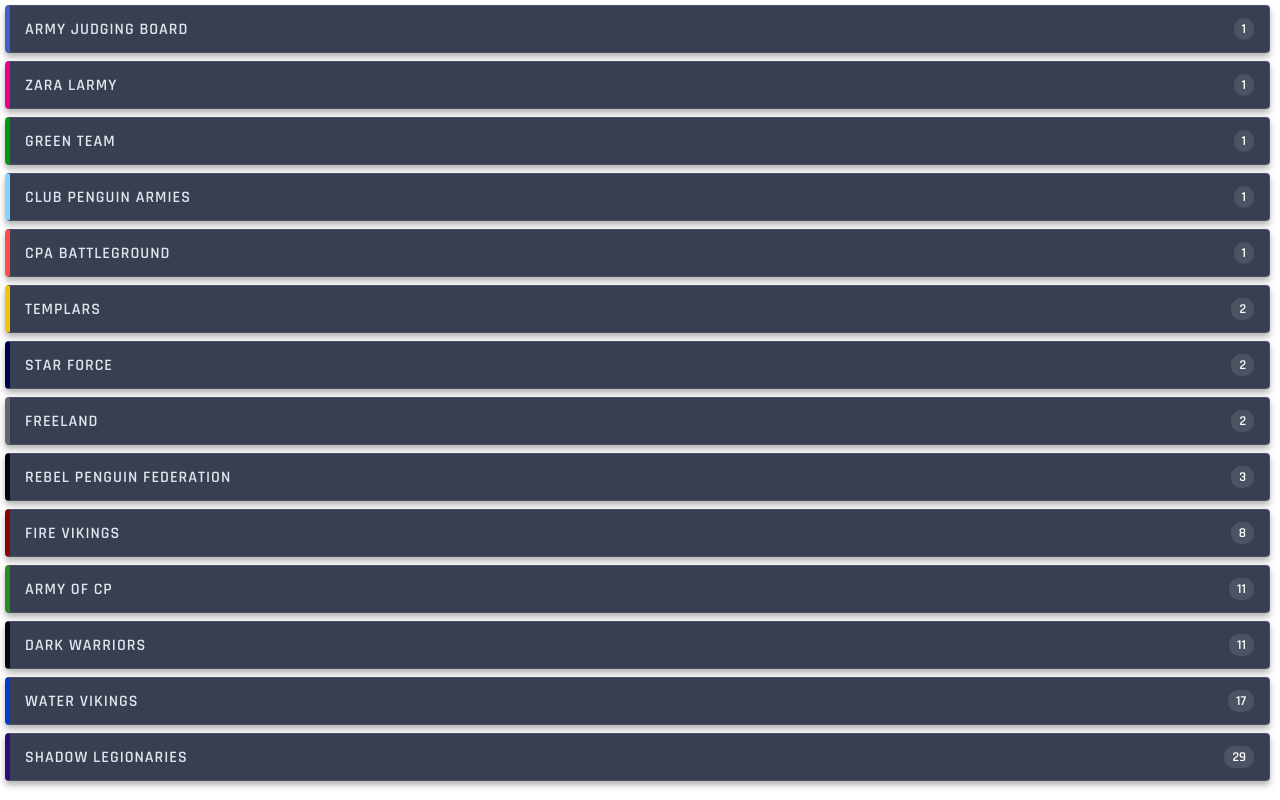
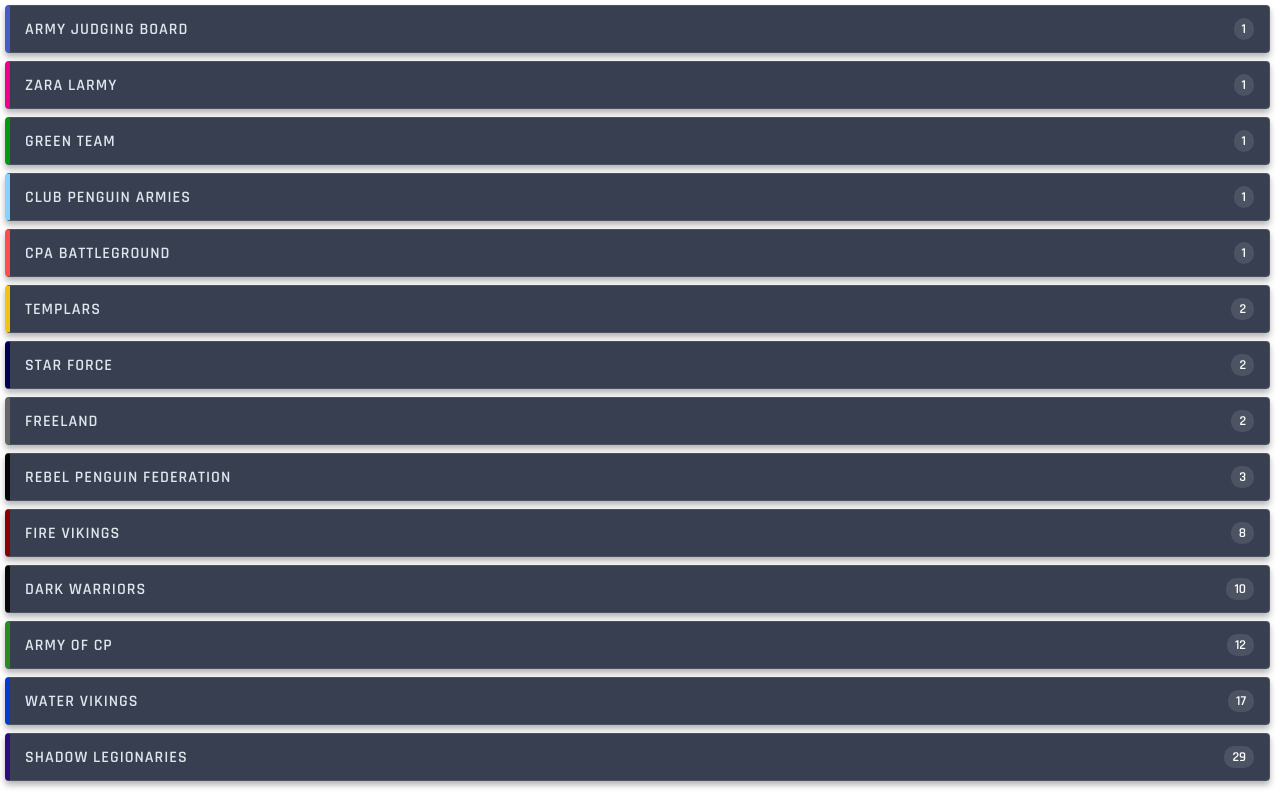
Before and after one commit to df44-1411/CPAMap2026_v1, a plain HTML site: page army_code.html in a window 1280 px wide. Drawn offline with Linux system fonts and the light colour scheme.

Commit message:
Update army_code.html

```diff
--- a/army_code.html
+++ b/army_code.html
@@ -119,14 +119,14 @@
         <span class="army-count">8</span>
     </div>
 
+    <div class="army-card" style="border-left-color: #080808;">
+        <span class="army-name">Dark Warriors</span>
+        <span class="army-count">10</span>
+    </div>
+
     <div class="army-card" style="border-left-color: #2b8b1f;">
         <span class="army-name">Army of CP</span>
-        <span class="army-count">11</span>
-    </div>
-
-    <div class="army-card" style="border-left-color: #080808;">
-        <span class="army-name">Dark Warriors</span>
-        <span class="army-count">11</span>
+        <span class="army-count">12</span>
     </div>
 
     <div class="army-card" style="border-left-color: #043acf;">
```
